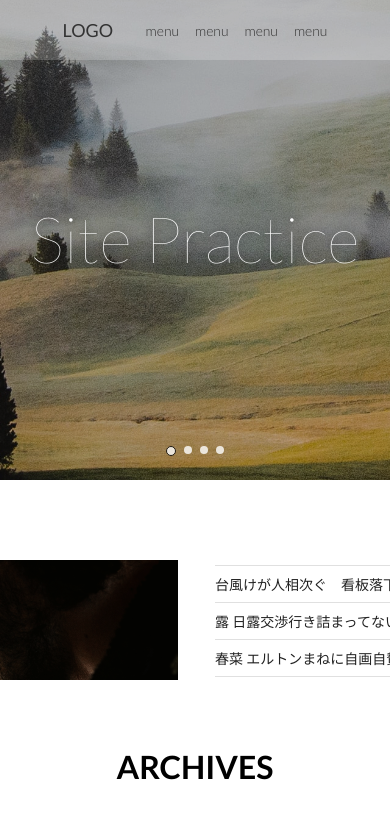
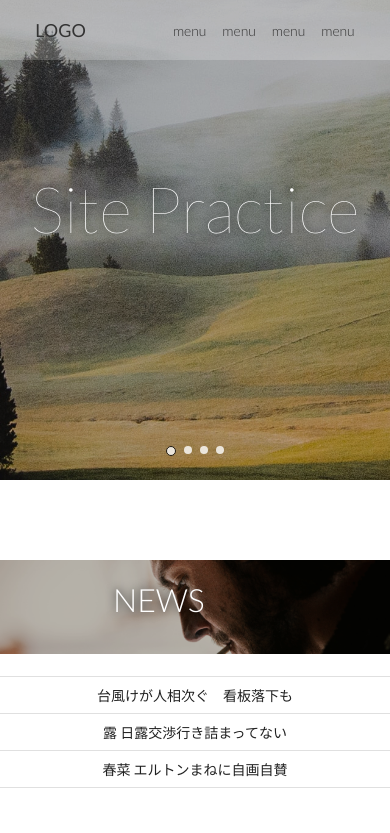
Before and after one commit to satoran/sass_base, a website built with Parcel: page index.html in a window 390 px wide. Shown: the top 833 px of the page. Built offline with nearby package versions, Linux system fonts and the light colour scheme.

Commit message:
add
edited some selectors.

```diff
--- a/style.scss
+++ b/style.scss
@@ -1,10 +1,3 @@
-@font-face {
-  font-family: "Lato";
-  src: url('font/Lato-Thin.woff') format(“woff”);
-}
-
-
-
 $main-color: #000000;
 $sub-color: #ffffff;
 $shadow: 0px 0px 10px #000000;
@@ -43,8 +36,7 @@ header {
     color: $sub-color;
     font-family: Lato;
     font-size: 64px;
-    font-style: normal;
-    font-weight: 200;
+    font-weight: 100;
     line-height: 77px;
     letter-spacing: 0;
     text-shadow: $shadow;
@@ -84,7 +76,6 @@ header {
 
     li:first-child {
       font-size: 18px;
-      font-style: regular;
       font-weight: normal;
       margin-right: auto;
     }
@@ -183,7 +174,6 @@ header {
       left: 41%;
       color: $sub-color;
       font-size: 32px;
-      font-style: light;
       font-weight: 300;
       text-shadow: $shadow;
     }
@@ -206,7 +196,6 @@ header {
     li {
       font-family: Noto Sans JP;
       font-size: 14px;
-      font-style: regular;
       font-weight: normal;
       color: rgba(0, 0, 0, 0.87);
       line-height: 20px;
@@ -228,7 +217,6 @@ header {
   .archives-title {
     text-align: center;
     font-size: 32px;
-    font-style: semibold;
     font-weight: 600;
     margin-bottom: 50px;
   }
@@ -259,7 +247,6 @@ header {
 
       .description {
         font-size: 14px;
-        font-style: semibold;
         font-weight: 600;
         margin: 0 0 8px;
         color: rgba(0, 0, 0, 0.87);
@@ -268,7 +255,6 @@ header {
       .date {
         text-align: right;
         font-size: 10px;
-        font-style: Regular;
         font-weight: normal;
         color: rgba(0, 0, 0, 0.54);
         margin: 0 0 24px;
@@ -293,16 +279,53 @@ header {
   }
 }
 
-@media (max-width: 320px) {
-  // news-image
-  .news-image {
-    width: 100vw;
-    float: none;
+@media (max-width: 480px) {
+  // menu-bar
+  .menu-bar {
+    ul {
+      padding: 0 7%;
+    }
   }
 
-  // news-topics
-  .news-topics {
-    width: 50vw;
-    float: none;
+  .title {
+    span {
+      top: 170px;
+    }
+  }
+
+  // news-image
+  .news {
+    display: flex;
+    flex-direction: column;
+
+    .news-image {
+      width: 100%;
+
+      .image-container {
+        width: 100%;
+        height: auto;
+        margin: 0;
+
+        &::before {
+          @include background-color;
+          bottom: 3px;
+        }
+
+        span {
+          top: 20px;
+          left: 113px;
+        }
+      }
+    }
+    .news-topics {
+      width: 100%;
+      margin: 14px 0 70px 0;
+
+      .topics-container {
+        text-align: center;
+        margin: 5px 0 0 0;
+        width: 100%;
+      }
+    }
   }
 }
```
Also changed, not shown: font/Lato-Light.ttf (deleted), font/Lato-Light.woff (deleted), font/Lato-Regular.ttf (deleted), font/Lato-Regular.woff (deleted), font/Lato-Semibold.ttf (deleted), font/Lato-Semibold.woff (deleted), font/Lato-Thin.ttf (deleted), font/Lato-Thin.woff (deleted), 6 other files.
